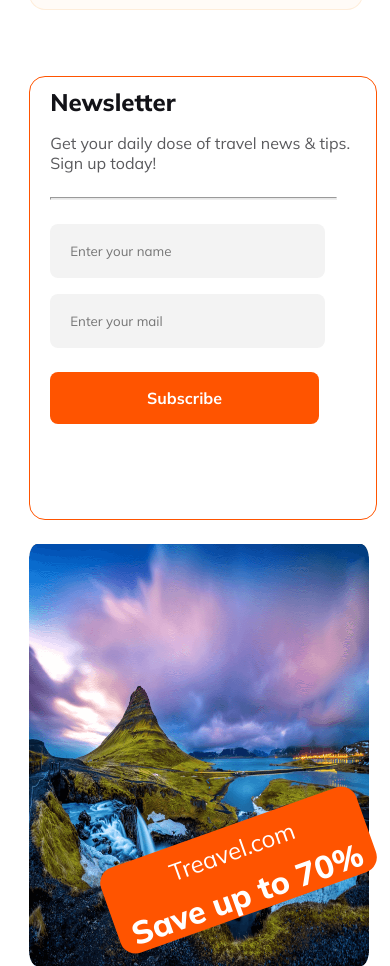
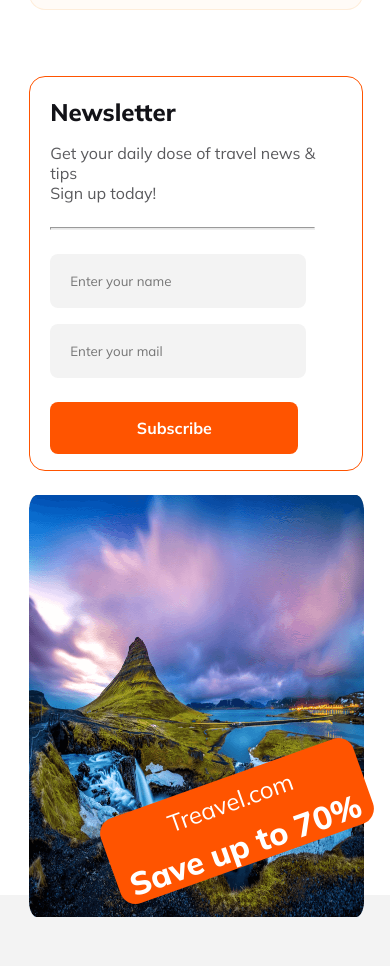
Before and after one commit to shihab4513/Hero-travel-website, a plain HTML site: page index.html in a window 390 px wide. Shown: the part 4636-5602 px from the top of the page. Drawn offline with Linux system fonts and the light colour scheme.

Commit message:
updated 1

```diff
--- a/index.html
+++ b/index.html
@@ -146,11 +146,11 @@
         <section class="news-letter-section">
             <div class="newsletter-column1">
                 <h3 class="news-letter-title">Newsletter</h3>
-                <p class="news-letter-description">Get your daily dose of travel news & tips.<br>Sign up today!</p>
+                <p class="news-letter-description">Get your daily dose of travel news & tips<br>Sign up today!</p>
                 <hr id="nid">
                 <form>
-                    <input type="text" placeholder="Enter your name"><br>
-                    <input type="email" name="Enter your mail" id="Enter-your-mail" placeholder="Enter your mail"><br>
+                    <input type="text" placeholder="Enter your name" required><br>
+                    <input type="email" name="Enter your mail" id="Enter-your-mail" placeholder="Enter your mail" required><br>
                     <button class="primary-button" id="btn-w">Subscribe</button>
                 </form>
 
--- a/styles/travel.css
+++ b/styles/travel.css
@@ -371,7 +371,7 @@ nav li {
 
 .newsletter-column1 {
     width: 474px;
-    height: 422px;
+    height: 390px;
     flex-shrink: 0;
     border-radius: 16px;
     border: 1px solid #FF5400;
@@ -662,17 +662,20 @@ footer {
     }
 
     .newsletter-column1 {
-        width: 27%;
-        padding: 0px;
-        margin: 0px;
-        padding: 10px;
-        padding-left: 20px;
-        margin-left: 0px;
+
+        width: 292px;
+height: 353px;
+
+padding: 20px;
+margin: 0px;
     }
 
     .newsletter-column2 {
-        width: 29%;
-        margin: 0px;
+
+        width: 335px;
+height: 300px;
+flex-shrink: 0;
+margin:0px;
     }
 
     .primary-button {
```
Also changed, not shown: 1 other file.
